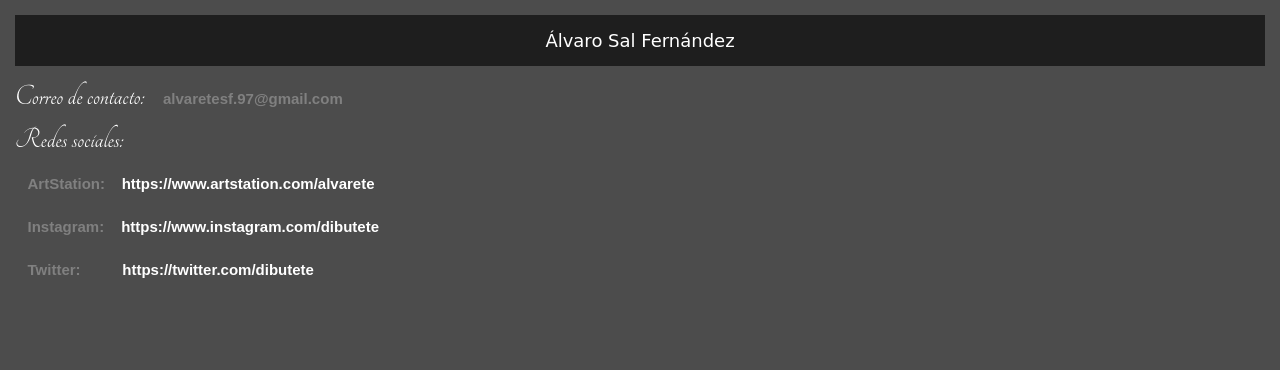
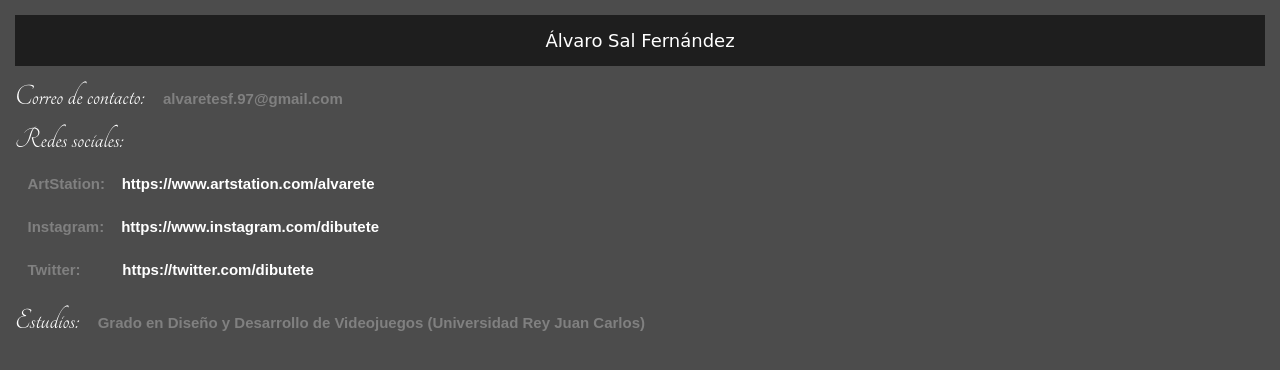
Before and after one commit to Alvarete97/Alvarete97.github.io, a website: page html/datos_perfil.html in a window 1280 px wide. Drawn offline with nearby package versions, Linux system fonts and the light colour scheme; a web font is replaced by a local one.

Commit message:
Update datos_perfil.html

```diff
--- a/html/datos_perfil.html
+++ b/html/datos_perfil.html
@@ -45,6 +45,10 @@
 				<span><b>&nbsp;&nbsp;&nbsp;Twitter:&nbsp;&nbsp;&nbsp;&nbsp;&nbsp;&nbsp;&nbsp;&nbsp;&nbsp;</b> </span>
 				<span> <a target="_blank" href="https://twitter.com/dibutete">https://twitter.com/dibutete</a> </span>
 			</div>
+			<div style="margin-top: 10px;">
+				Estudios:&nbsp;&nbsp;&nbsp;
+				<span> Grado en Diseño y Desarrollo de Videojuegos (Universidad Rey Juan Carlos) </span>
+			</div>
 
 	</div>
 	</body>
```
